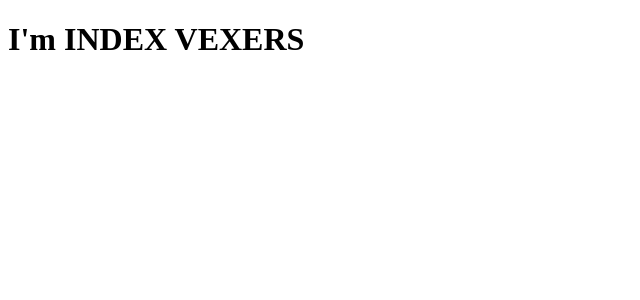
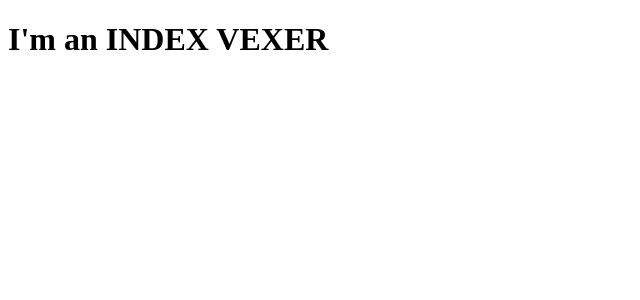
Before and after one commit to S-S-T/NextJS_Course, a Next.js app: page / in a window 1280 px wide. Shown: the top 300 px of the page, without its empty margins (0-640 px from the left). Built offline with nearby package versions, Linux system fonts and the light colour scheme.

Commit message:
good to go now... back and forth, you can only one have/assign ONE origin match-up

```diff
--- a/pages/index.tsx
+++ b/pages/index.tsx
@@ -6,7 +6,7 @@ export default function Home() {
   }, [])
   return (
     <div>
-      <h1>I'm INDEX VEXERS</h1>
+      <h1>I'm an INDEX VEXER</h1>
     </div>
   )
 }
```
